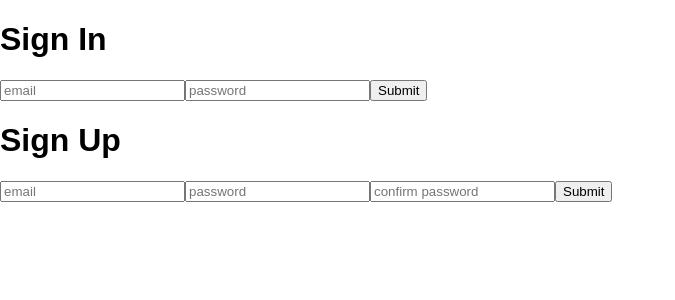
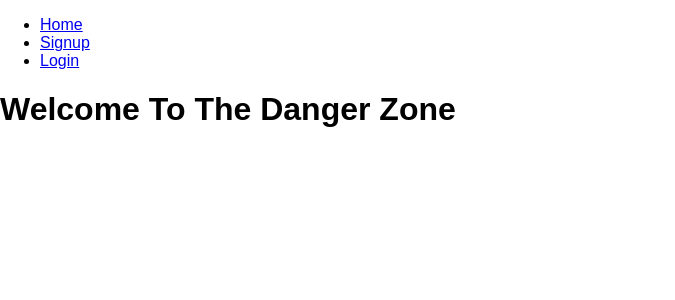
Before and after one commit to DavidZafa/Project3DTSFrontEnd, a React (Create React App) app in the folder project3dtsfrontend/: page / in a window 1280 px wide. Shown: the top 300 px of the page, without its empty margins (0-675 px from the left). Built offline with nearby package versions, Linux system fonts and the light colour scheme.

Commit message:
Got some navigation working

```diff
--- a/project3dtsfrontend/src/App.js
+++ b/project3dtsfrontend/src/App.js
@@ -1,15 +1,15 @@
 import React, { Component } from 'react'
 import logo from './logo.svg'
-import Signup from './Signup'
-import Login from './Login'
+import Header from './Header'
+import Main from './Main'
 import { Route, Link, Switch } from "react-router-dom"
 
 class App extends Component {
   render() {
     return (
       <div>
-    <Login/>
-    <Signup/>
+  <Header/>
+  <Main/>
 </div>
 
 
--- a/project3dtsfrontend/src/Header.js
+++ b/project3dtsfrontend/src/Header.js
@@ -3,9 +3,14 @@ import {Link} from 'react-router-dom'
 
 const Header = () => (
   <header>
-  <nav>
-  <ul>
-  <li><Link to = '/'>Home</Link></li>
-  <li>Link to = '/signup'>Signup</Link</li>
-  <li>Link to = '/login'>Login</Link></li>
+      <nav>
+        <ul>
+          <li><Link to='/'>Home</Link></li>
+          <li><Link to='/signup'>Signup</Link></li>
+          <li><Link to='/login'>Login</Link></li>
+        </ul>
+      </nav>
+    </header>
 )
+
+export default Header
--- a/project3dtsfrontend/src/Home.js
+++ b/project3dtsfrontend/src/Home.js
@@ -1,4 +1,4 @@
-import React from 'React'
+import React from 'react'
 
 const Home = () => (
   <div>
--- /dev/null
+++ b/project3dtsfrontend/src/Main.js
@@ -0,0 +1,18 @@
+import React from 'react'
+import {Switch, Route} from 'react-router-dom'
+import Signup from './Signup'
+import Login from './Login'
+import Home from './Home'
+
+
+const Main = () => (
+  <main>
+  <Switch>
+  <Route exact path = '/' component = {Home}/>
+  <Route path = '/login' component = {Login}/>
+  <Route path = '/signup' component = {Signup}/>
+  </Switch>
+  </main>
+)
+
+export default Main
--- a/project3dtsfrontend/src/Signup.js
+++ b/project3dtsfrontend/src/Signup.js
@@ -22,9 +22,9 @@ render() {
       <h1>Sign Up</h1>
 
       <input type ="text" placeholder ="email"/>
-      <input type="password" placeholder="password" value = {this.state.password} onChange ={this.password} />
-      <input type="password" placeholder = "confirm password" value = {this.state.confirmPassword} onChange = {this.passwordConfirm}/>
-      <input type ="button" value = "Submit"  input onClick = {this.passwordCheck}/>
+      <input type="password" placeholder="password"  />
+      <input type="password" placeholder = "confirm password"/>
+      <input type ="button" value = "Submit"/>
       </div>
   )
 }
```
